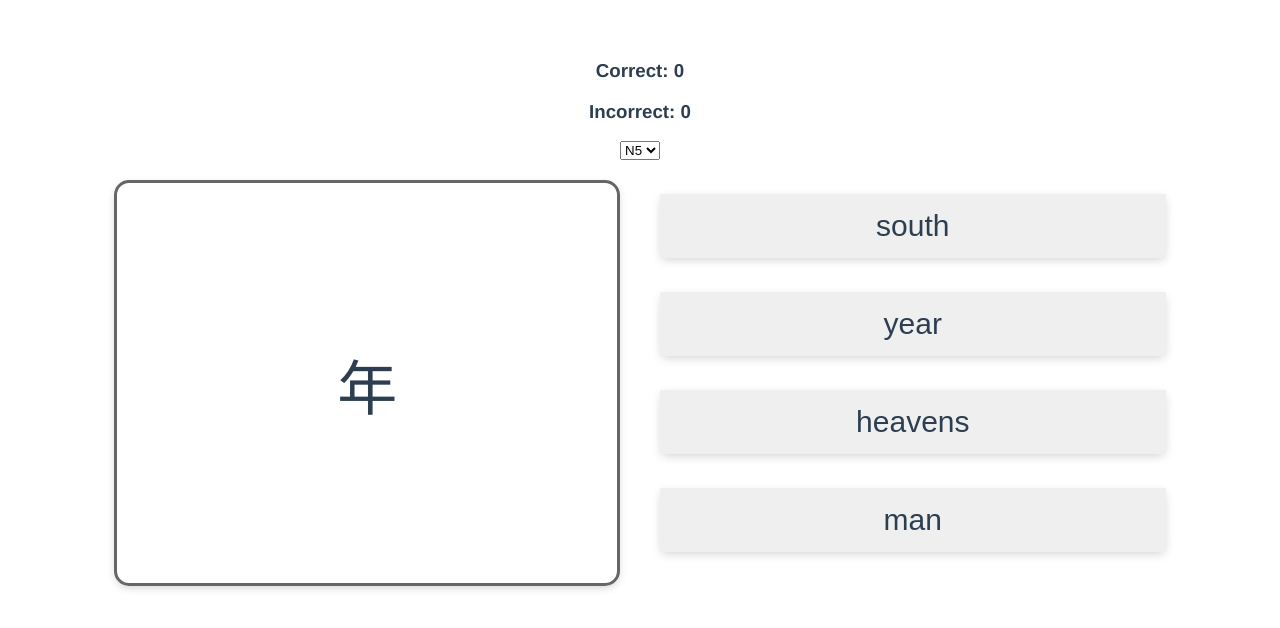
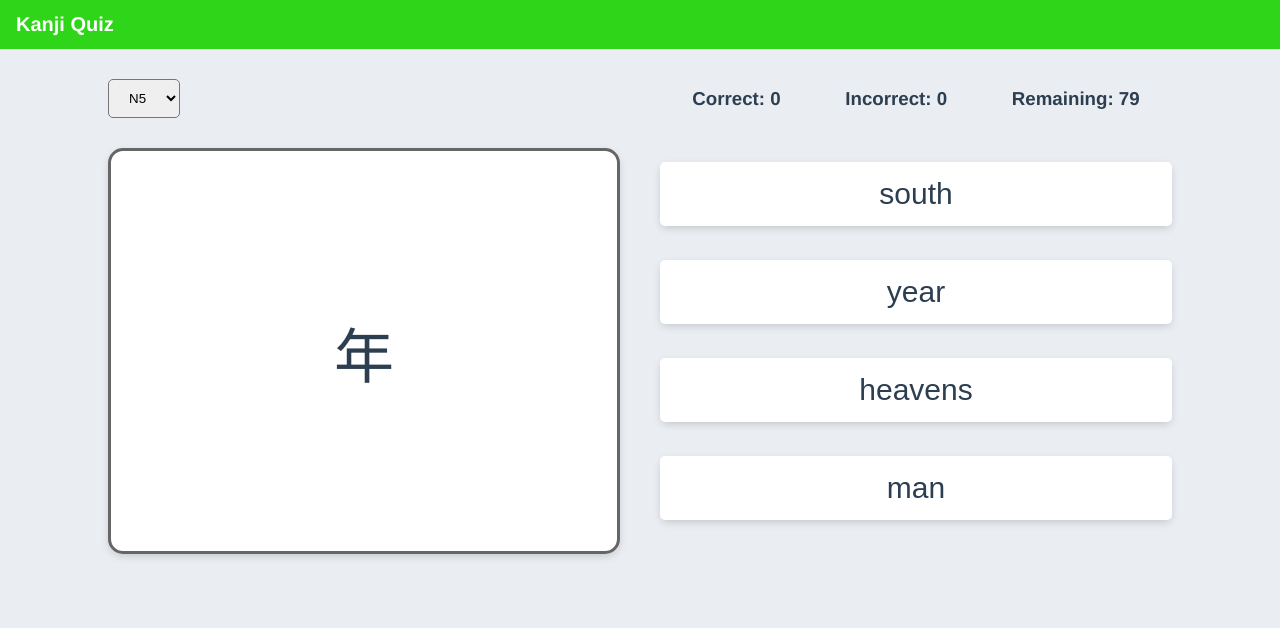
Before and after one commit to lutzid/kanjiquiz, a Vue app: page / in a window 1280 px wide. Shown: the top 628 px of the page. Built offline with nearby package versions, Linux system fonts and the light colour scheme.

Commit message:
add Navbar

```diff
--- a/public/index.html
+++ b/public/index.html
@@ -6,6 +6,12 @@
     <meta name="viewport" content="width=device-width,initial-scale=1.0">
     <link rel="icon" href="<%= BASE_URL %>favicon.ico">
     <title><%= htmlWebpackPlugin.options.title %></title>
+    <style>
+      body {
+        margin: 0;
+        background: #EAEDF2;
+      }
+    </style>
   </head>
   <body>
     <noscript>
--- a/src/App.vue
+++ b/src/App.vue
@@ -28,6 +28,5 @@ export default {
   -moz-osx-font-smoothing: grayscale;
   text-align: center;
   color: #2c3e50;
-  margin-top: 60px;
 }
 </style>
--- a/src/components/KanjiDisplayer.vue
+++ b/src/components/KanjiDisplayer.vue
@@ -21,6 +21,7 @@
   flex-direction: row;
   justify-content: center;
   box-shadow: 0 3px 10px -2px rgb(0 0 0 / 20%);
+  background: #fff;
 }
 
 .kanji {
--- /dev/null
+++ b/src/components/Navbar.vue
@@ -0,0 +1,24 @@
+<template>
+    <div class="navbar">
+        <span class="brand">Kanji Quiz</span>
+    </div>
+</template>
+<script src="./js/navbar.js"></script>
+<style scoped>
+.navbar {
+    position: relative;
+    display: flex;
+    flex-wrap: wrap;
+    align-items: center;
+    padding: .5rem 1rem;
+    background-color: #2ed518;
+}
+.brand {
+    padding-top: .3125rem;
+    padding-bottom: .3125rem;
+    margin-right: 1rem;
+    font-size: 1.25rem;
+    font-weight: 800;
+    color: #fff!important;
+}
+</style>
--- a/src/components/Option.vue
+++ b/src/components/Option.vue
@@ -16,6 +16,8 @@
   margin-bottom: 20px;
   border: none;
   box-shadow: 0 3px 10px -2px rgb(0 0 0 / 20%);
+  background: #fff;
+  border-radius: 5px;
 }
 
 /* @media only screen and (min-width: 900px){
--- /dev/null
+++ b/src/components/js/navbar.js
@@ -0,0 +1,3 @@
+export default {
+    name: 'Navbar'
+}
--- a/src/pages/Quiz.vue
+++ b/src/pages/Quiz.vue
@@ -1,7 +1,8 @@
 <template>
-  <div>
-    <h3>Correct: {{ correct }}</h3>
-    <h3>Incorrect: {{ incorrect }}</h3>
+  <div class="content">
+    <Navbar/>
+    <div class="status">
+      <div class="level-status">
         <select v-model="level">
           <option value="5">N5</option>
           <option value="4">N4</option>
@@ -9,6 +10,13 @@
           <option value="2">N2</option>
           <option value="1">N1</option>
         </select>
+      </div>
+      <div class="answer-status">
+        <h3>Correct: {{ correct }}</h3>
+        <h3>Incorrect: {{ incorrect }}</h3>
+        <h3>Remaining: {{ remaining }}</h3>
+      </div>
+    </div>
     <div class="container">
       <div class="kanji-viewer">
         <KanjiDisplayer :currentKanji="currentKanji" :status="status"/>
@@ -43,6 +51,9 @@
 </template>
 <script src="./js/quiz.js"></script>
 <style scoped>
+.content {
+  width: 100%;
+}
 .container {
   display: flex;
   flex-direction: row;
@@ -62,9 +73,31 @@
   width: 40%;
   justify-content: space-evenly;
 }
-
 .next {
   cursor: pointer;
+}
+.status {
+  display: flex;
+  flex-direction: row;
+  margin-top: 20px;
+  justify-content: center;
+}
+.level-status {
+  display: flex;
+  margin: 0 20px;
+  width: 40%;
+  justify-content: flex-start;
+}
+.answer-status {
+  display: flex;
+  margin: 0 20px;
+  width: 40%;
+  justify-content: space-around;
+}
+select {
+  padding: 0 1rem;
+  border-radius: 5px;
+  margin: 10px 0px;
 }
 
 @media only screen and (max-width: 900px){
--- a/src/pages/js/quiz.js
+++ b/src/pages/js/quiz.js
@@ -1,13 +1,15 @@
 import KanjiDisplayer from "../../components/KanjiDisplayer.vue";
 import Option from "../../components/Option.vue";
 import Modal from "../../components/modal/Result.vue";
+import Navbar from "../../components/Navbar.vue"
 
 export default {
   name: "Quiz",
   components: {
     KanjiDisplayer,
     Option,
-    Modal
+    Modal,
+    Navbar
   },
   props: {
     kanji: Array,
@@ -25,26 +27,29 @@ export default {
     };
   },
   computed: {
-    kanjiAccordingToLevel() {
+    kanjiAccordingToLevel () {
       return this.kanji.filter((item) => {
         return item.jlpt_id == this.level;
       });
     },
-    currentKanji() {
+    currentKanji () {
       return this.randomKanjiAccordingToLevel[this.index];
     },
-    randomKanjiAccordingToLevel() {
+    randomKanjiAccordingToLevel () {
       return this.shuffleArray(this.kanjiAccordingToLevel);
     },
-    isAnswered() {
+    isAnswered () {
       return this.status !== "unanswered";
     },
-    getResult() {
+    getResult () {
       return Math.floor((this.correct / (this.correct + this.incorrect)) * 100);
     },
-    isFinished() {
+    isFinished () {
       return this.index === this.randomKanjiAccordingToLevel.length - 1;
     },
+    remaining () {
+      return this.randomKanjiAccordingToLevel.length - (this.correct + this.incorrect);
+    }
   },
   methods: {
     generateChoices() {
```
Lines whose indentation alone changed are shown as unchanged.
